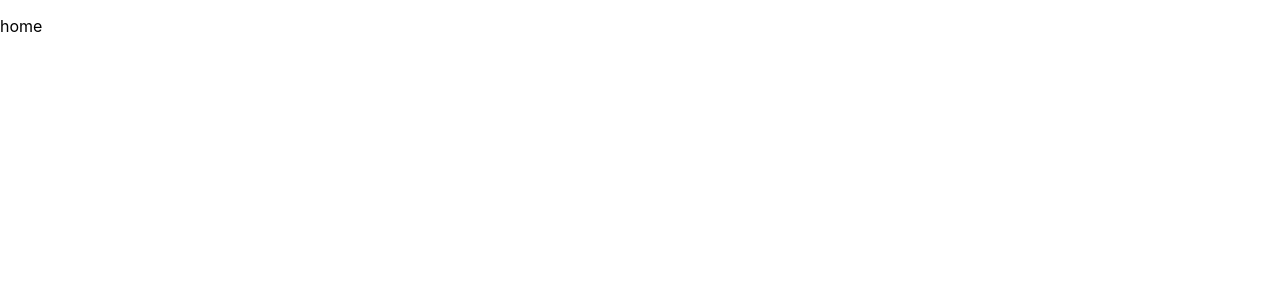
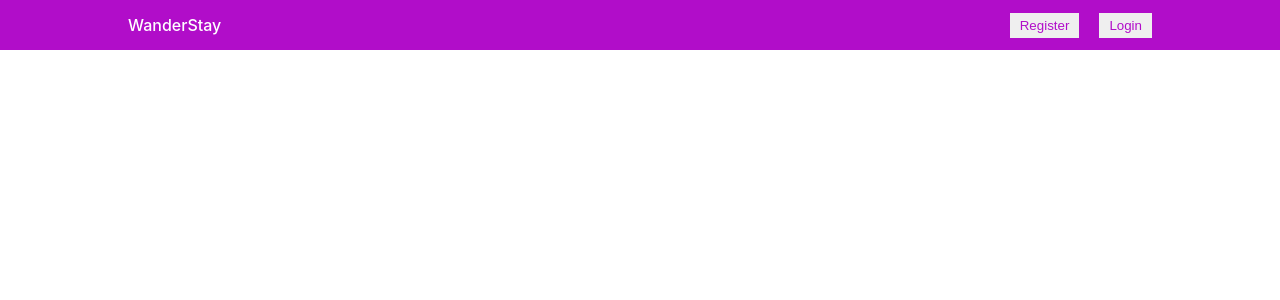
Before and after one commit to omarfurkan/Wander-stay, a React (Create React App) app: page / in a window 1280 px wide. Shown: the top 300 px of the page. Built offline with nearby package versions, Linux system fonts and the light colour scheme.

Commit message:
navbar create and desig

```diff
--- /dev/null
+++ b/src/components/navbar/Navbar.jsx
@@ -0,0 +1,18 @@
+import React from "react";
+import "./navbar.css";
+
+const Navbar = () => {
+  return (
+    <div className="navbar">
+      <div className="navContainer">
+        <span className="logo">WanderStay</span>
+        <div className="navItems">
+          <button className="navButton">Register</button>
+          <button className="navButton">Login</button>
+        </div>
+      </div>
+    </div>
+  );
+};
+
+export default Navbar;
--- /dev/null
+++ b/src/components/navbar/navbar.css
@@ -0,0 +1,23 @@
+.navbar {
+  height: 50px;
+  background-color: #b10dc9;
+  display: flex;
+  justify-content: center;
+}
+.navContainer {
+  width: 100%;
+  max-width: 1024px;
+  color: white;
+  display: flex;
+  align-items: center;
+  justify-content: space-between;
+}
+.logo {
+  font-weight: 500;
+}
+.navButton {
+  margin-left: 20px;
+  border: none;
+  padding: 5px 10px;
+  color: #b10dc9;
+}
--- a/src/pages/home/Home.jsx
+++ b/src/pages/home/Home.jsx
@@ -1,9 +1,11 @@
 import React from "react";
+import "./home.css";
+import Navbar from "../../components/navbar/Navbar";
 
 const Home = () => {
   return (
     <div>
-      <p>home</p>
+      <Navbar />
     </div>
   );
 };
--- a/src/pages/hotel/Hotel.jsx
+++ b/src/pages/hotel/Hotel.jsx
@@ -1,4 +1,5 @@
 import React from "react";
+import Navbar from "../../components/navbar/Navbar";
 
 const Hotel = () => {
   return <div>hotel</div>;
```
Also changed, not shown: src/pages/home/home.css (added).
